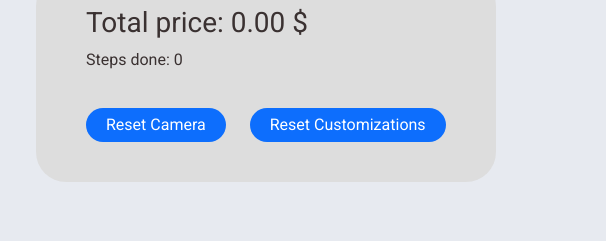
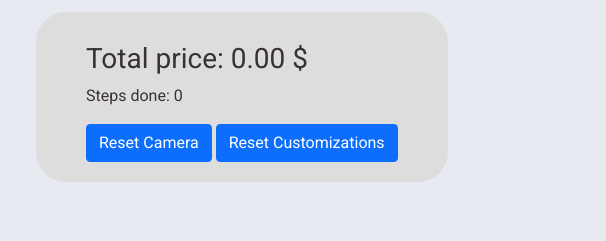
Before and after one commit to tomabobu/agile-project-g16tg2, a plain HTML site: page cakeDesign.html in a window 1280 px wide. Shown: the part 558-799 px from the top of the page, 674-1280 px from the left. Drawn offline with nearby package versions, Linux system fonts and the light colour scheme; a script that the page names is missing.

```diff
--- a/css/main.css
+++ b/css/main.css
@@ -123,9 +123,7 @@ body, html {
 	background-size: cover;
 }
 
-#editor-3d {
-	background: white;
-}
+
 
 .card {
 	color: white;
@@ -216,30 +214,15 @@ div#card01 {
 	width: 50%;
 	background: #e7eaf0;
 }
-
-#editor-buttons {
-	/* position: fixed;
-	bottom: 40px; */
-}
-
-#editor-buttons a:first-child {
-	/* margin-left: 20px */
-}
-
-#editor-buttons a {
-	border-radius: 20px;
-	/* background: rgba(255, 255, 255, 1); */
-	/* color: black; */
-	border: none;
-	padding: 5px 20px 5px 20px;
-	margin-top: 20px;
-	margin-bottom: 20px;
-}
-
-#editor-buttons a:first-child {
-
-	margin-right: 20px;
-}
+/*
+@media only screen and (max-width: 768px) {
+	#editor-3d {
+		top: 50%;
+		left:0px;
+		height: 50%;
+		width: 100%;
+	}
+} */
 
 #center-alert-messages {
 	position: fixed;
```
Also changed, not shown: js/3dEditor.js (+7 -5 lines).
